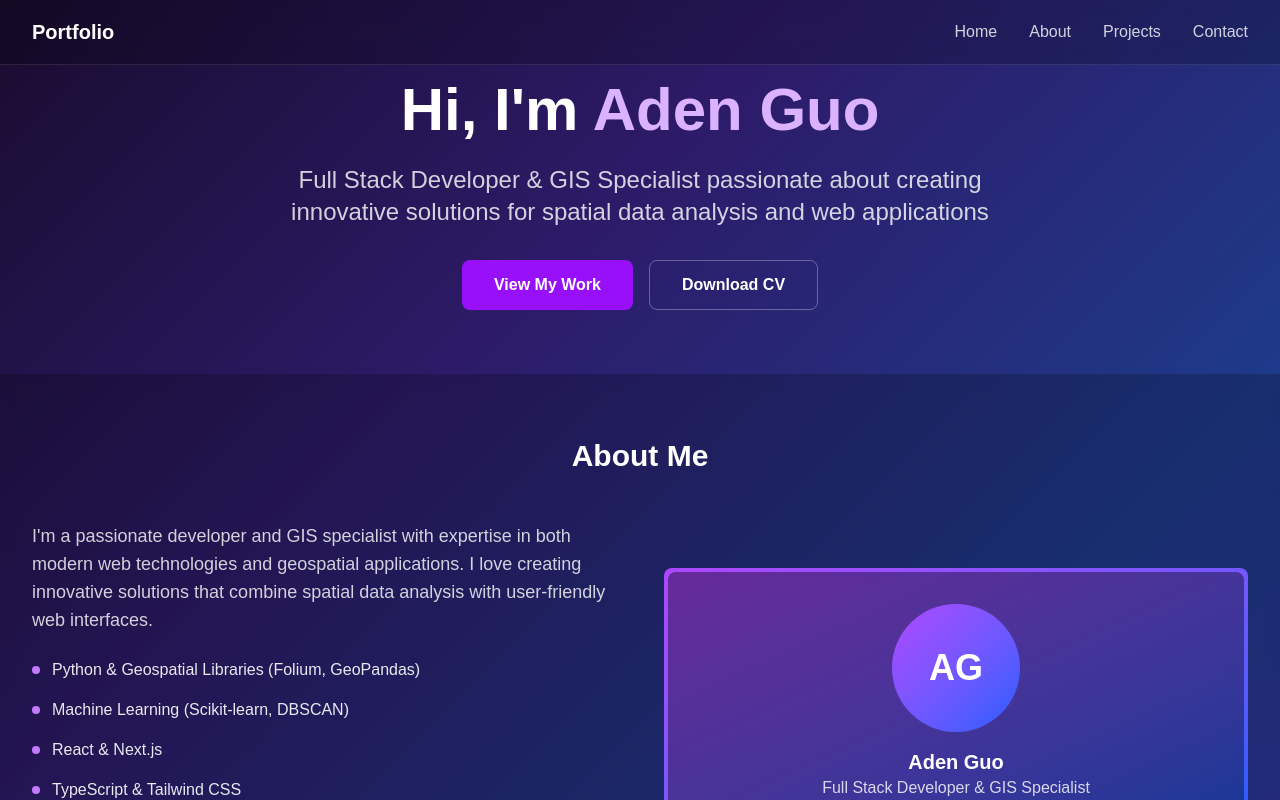
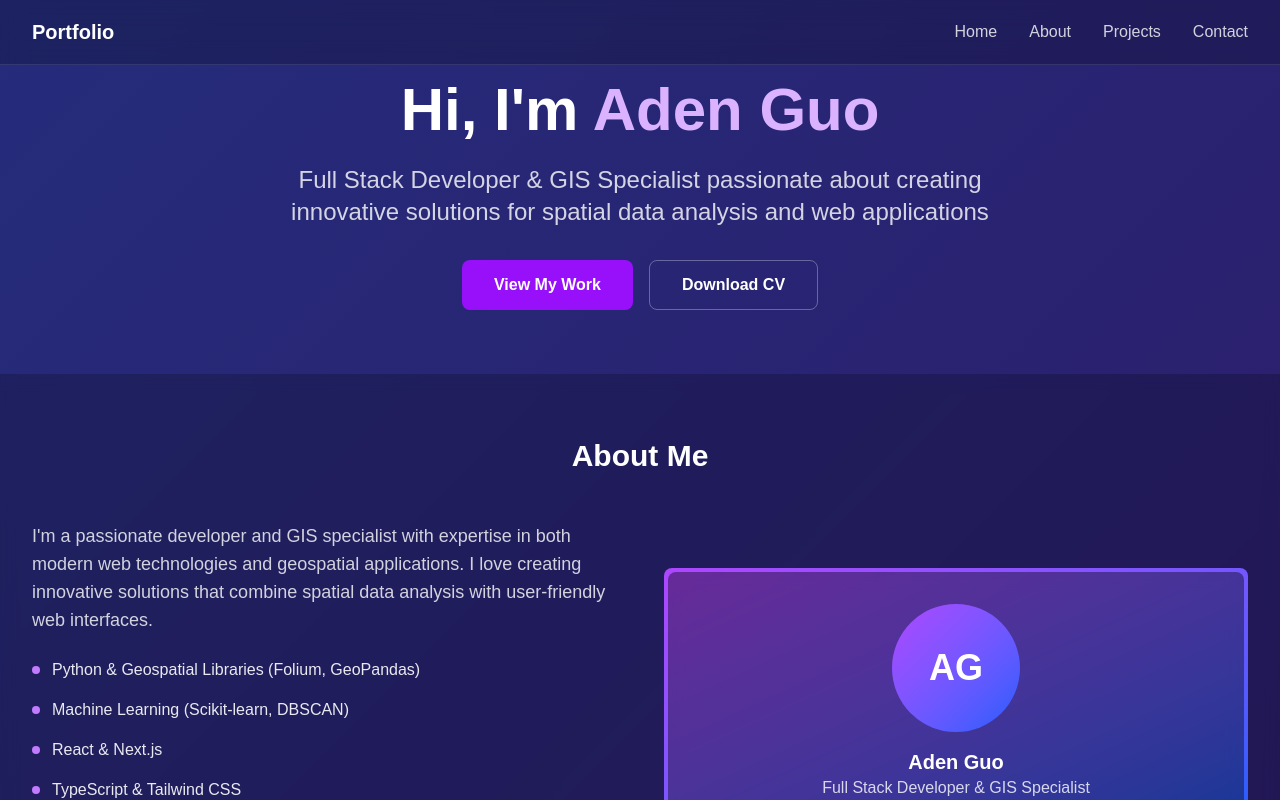
Before and after one commit to AG9898/My_Portfolio, a Next.js app: page / in a window 1280 px wide. Shown: the top 800 px of the page. Built offline with nearby package versions, Linux system fonts and the light colour scheme.

Commit message:
Fix ESLint errors: remove unused Image import and escape apostrophes

```diff
--- a/src/app/page.tsx
+++ b/src/app/page.tsx
@@ -1,10 +1,8 @@
 "use client";
-
-import Image from "next/image";
 
 export default function Home() {
   return (
-    <div className="static-gradient min-h-screen">
+    <div className="animated-gradient min-h-screen">
       {/* Navigation */}
       <nav className="fixed top-0 w-full bg-black/20 backdrop-blur-md z-50 border-b border-white/10">
         <div className="max-w-7xl mx-auto px-4 sm:px-6 lg:px-8">
@@ -63,7 +61,7 @@ export default function Home() {
         <div className="max-w-7xl mx-auto">
           <div className="text-center">
             <h1 className="text-4xl sm:text-6xl font-bold text-white mb-6">
-              Hi, I'm <span className="text-purple-300">Aden Guo</span>
+              Hi, I&apos;m <span className="text-purple-300">Aden Guo</span>
             </h1>
             <p className="text-xl sm:text-2xl text-white/80 mb-8 max-w-3xl mx-auto">
               Full Stack Developer & GIS Specialist passionate about creating innovative solutions for spatial data analysis and web applications
@@ -94,7 +92,7 @@ export default function Home() {
           <div className="grid md:grid-cols-2 gap-12 items-center">
             <div>
               <p className="text-lg text-white/80 mb-6">
-                I'm a passionate developer and GIS specialist with expertise in both modern web technologies and geospatial applications.
+                I&apos;m a passionate developer and GIS specialist with expertise in both modern web technologies and geospatial applications.
                 I love creating innovative solutions that combine spatial data analysis with user-friendly web interfaces.
               </p>
               <div className="space-y-4">
@@ -248,7 +246,7 @@ export default function Home() {
         <div className="max-w-4xl mx-auto text-center">
           <h2 className="text-3xl font-bold text-white mb-12">Get In Touch</h2>
           <p className="text-lg text-white/80 mb-8">
-            I'm always interested in new opportunities and exciting projects.
+            I&apos;m always interested in new opportunities and exciting projects.
           </p>
           <div className="flex flex-col sm:flex-row gap-4 justify-center">
             <a href="mailto:aden.guowe@gmail.com" className="bg-purple-600 hover:bg-purple-700 text-white px-8 py-3 rounded-lg font-semibold transition-colors flex items-center justify-center gap-2">
```
